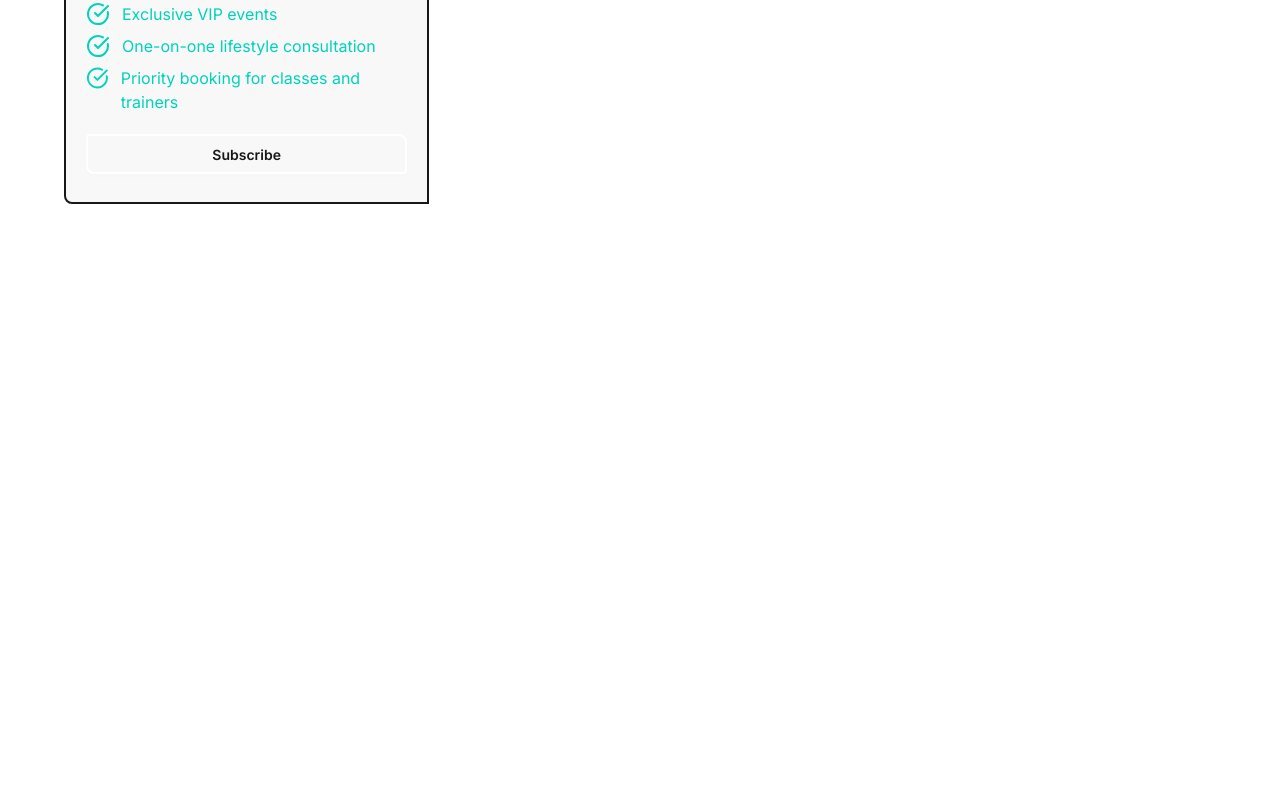
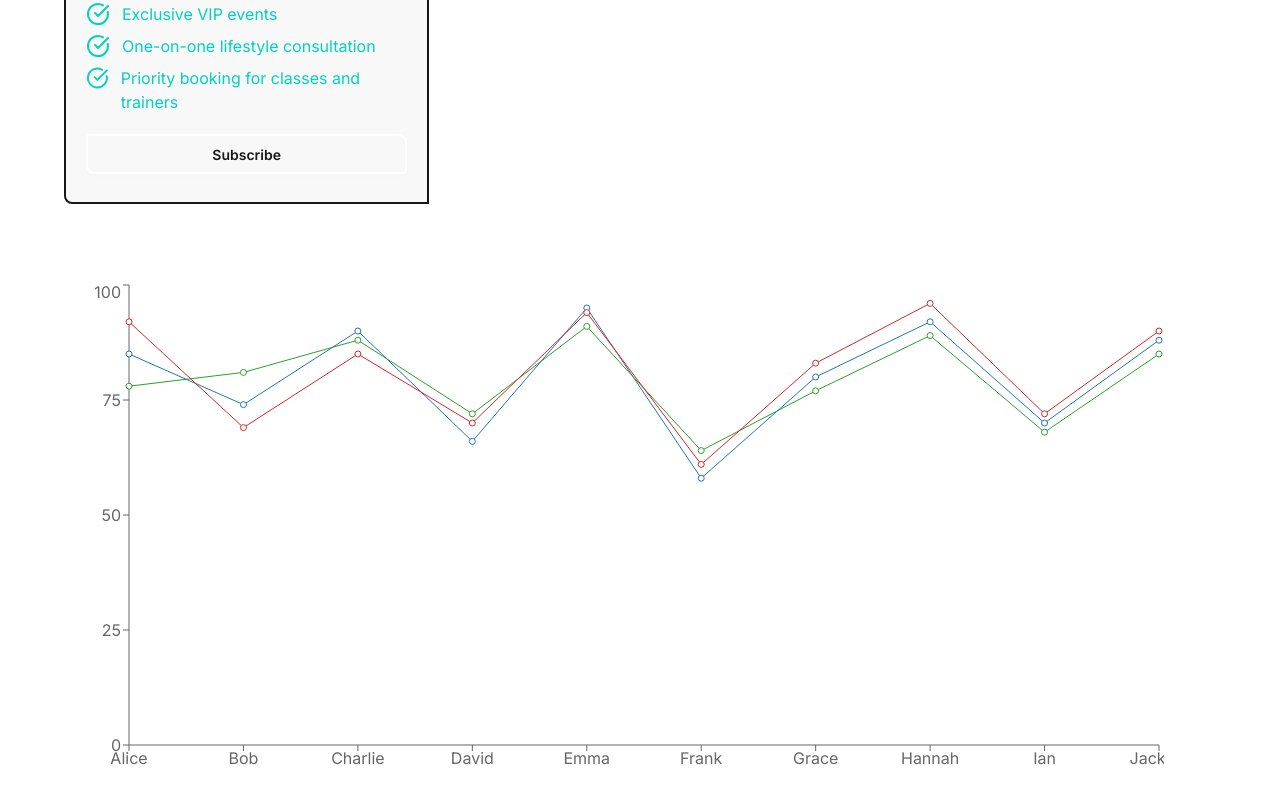
Before and after one commit to Abdurrobr34l/react-module42, a React (Vite) app: page / in a window 1280 px wide. Shown: the part 1108-1908 px from the top of the page. Before the commit the page ends 1408 px from the top, so only its background shows below. Built offline with nearby package versions, Linux system fonts and the light colour scheme.

Commit message:
Installed Rechart and created an file with it

```diff
--- a/package.json
+++ b/package.json
@@ -14,6 +14,7 @@
     "lucide-react": "^0.544.0",
     "react": "^19.1.1",
     "react-dom": "^19.1.1",
+    "recharts": "^3.2.1",
     "tailwindcss": "^4.1.13"
   },
   "devDependencies": {
--- a/src/App.jsx
+++ b/src/App.jsx
@@ -5,6 +5,7 @@ import { navigationData } from "./components/header/navigationData";
 import CustomHeader from "./components/header/CustomHeader";
 import PricingOpt from "./components/pricing/PricingOpt";
 import { Suspense } from "react";
+import ResultChart from "./components/resultChart/ResultChart";
 
 const pricingPromise = fetch("PricingData.json").then(response => response.json());
 
@@ -21,6 +22,7 @@ function App() {
           <Suspense fallback={<span className="loading loading-spinner loading-lg"></span>}>
             <PricingOpt pricingPromise={pricingPromise}></PricingOpt>
           </Suspense>
+          <ResultChart></ResultChart>
         </main>
       </Container>
     </>
--- /dev/null
+++ b/src/Components/resultChart/ResultChart.jsx
@@ -0,0 +1,37 @@
+import React from "react";
+import { Line, LineChart, XAxis, YAxis } from "recharts";
+
+const resultData = [
+  { "id": 1, "name": "Alice", "physics": 85, "chemistry": 78, "biology": 92 },
+  { "id": 2, "name": "Bob", "physics": 74, "chemistry": 81, "biology": 69 },
+  { "id": 3, "name": "Charlie", "physics": 90, "chemistry": 88, "biology": 85 },
+  { "id": 4, "name": "David", "physics": 66, "chemistry": 72, "biology": 70 },
+  { "id": 5, "name": "Emma", "physics": 95, "chemistry": 91, "biology": 94 },
+  { "id": 6, "name": "Frank", "physics": 58, "chemistry": 64, "biology": 61 },
+  { "id": 7, "name": "Grace", "physics": 80, "chemistry": 77, "biology": 83 },
+  { "id": 8, "name": "Hannah", "physics": 92, "chemistry": 89, "biology": 96 },
+  { "id": 9, "name": "Ian", "physics": 70, "chemistry": 68, "biology": 72 },
+  { "id": 10, "name": "Jack", "physics": 88, "chemistry": 85, "biology": 90 }
+]
+
+const ResultChart = () => {
+  return (
+    <>
+      <div>
+        <LineChart width={1100} height={500} data={resultData}>
+        <XAxis dataKey={"name"}></XAxis>
+        <YAxis></YAxis>
+
+        <Line dataKey={"physics"} stroke="#1f77b4"></Line>
+        <Line dataKey={"chemistry"} stroke="#2ca02c"></Line>
+        <Line dataKey={"biology"} stroke="#d62728"></Line>
+      </LineChart>
+      </div>
+    </>
+  );
+};
+
+export default ResultChart;
+
+
+// https://recharts.org/en-US/guide/installation - WEBSITE LINK
```
Also changed, not shown: 1 other file (tests, documents, lock files or other folders).
